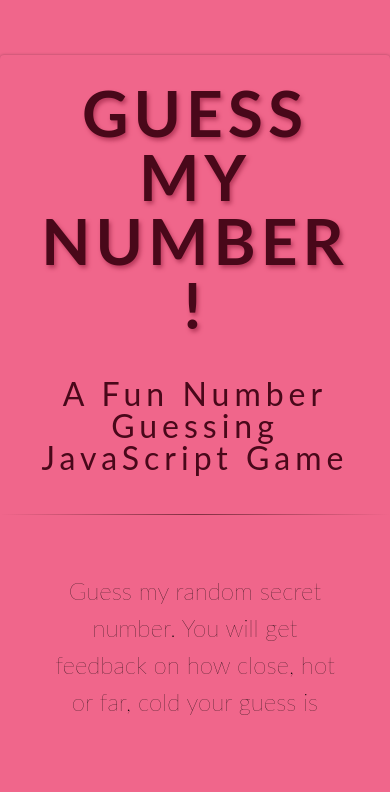
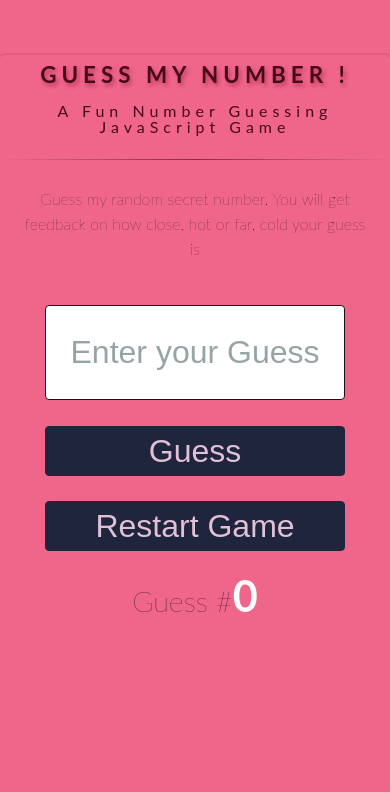
Before and after one commit to codekit/guess-my-number, a plain HTML site: page index.html in a window 390 px wide. Shown: the top 792 px of the page. Drawn offline with nearby package versions, Linux system fonts and the light colour scheme.

Commit message:
Update style.css

```diff
--- a/styles/style.css
+++ b/styles/style.css
@@ -208,3 +208,19 @@ ul.guessBox li {
     margin: 0.2em;
     color: #fff;
 }
+@media only screen and (max-width: 480px) {
+            h1 {
+  font-size: 1.4em;
+            }
+
+header h2 {
+
+  font-size: 1em;
+}
+p {
+  padding: 18px;
+  font-size: 1em;
+  line-height: 25px;
+  font-weight: 100;
+   }
+}
```
